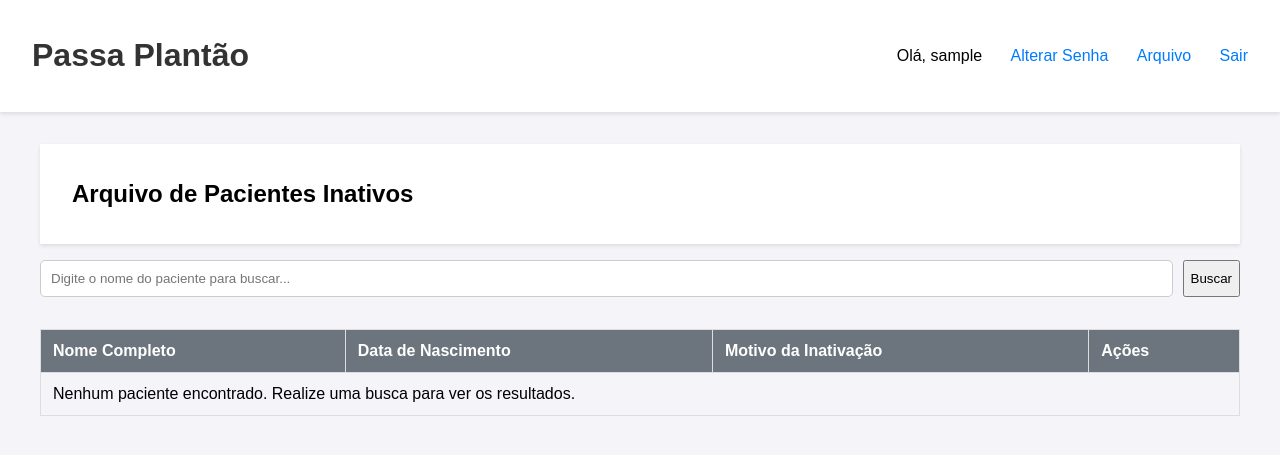
After one commit to programmertiago/app-fisio, a Flask app: page /arquivo in a window 1280 px wide. The commit adds this page. Shown: the top 455 px of the page. Run offline with Flask 3, Linux system fonts and the light colour scheme; the visitor is signed in with stand-in values (Sample User, id 1).

Commit message:
Finaliza funcionalidade de arquivo e busca de pacientes

```diff
--- a/app.py
+++ b/app.py
@@ -150,6 +150,25 @@ def painel_diario():
         p.atendimentos_hoje = {'manha': atendimento_hoje.turno_manha if atendimento_hoje else False, 'tarde': atendimento_hoje.turno_tarde if atendimento_hoje else False}
         painel[unidade].append(p)
     return render_template('painel_diario.html', painel=painel, hoje=hoje_str)
+
+@app.route('/arquivo')
+@login_required
+def arquivo():
+    # Pega o termo de busca da URL (ex: /arquivo?busca=joao)
+    termo_busca = request.args.get('busca', '')
+    pacientes_inativos = []
+
+    # Se houver um termo de busca, procura no banco
+    if termo_busca:
+        # O símbolo '%' é um coringa que significa "qualquer sequência de caracteres"
+        termo_like = f"%{termo_busca}%"
+        pacientes_inativos = Paciente.query.filter(
+            Paciente.status == 'Inativo',
+            Paciente.nome.like(termo_like)
+        ).all()
+
+    # Renderiza a página, passando a lista de pacientes (que pode estar vazia) e o termo de busca
+    return render_template('arquivo.html', pacientes=pacientes_inativos, busca=termo_busca)
 
 @app.route('/paciente/<int:paciente_id>')
 @login_required
--- /dev/null
+++ b/templates/arquivo.html
@@ -0,0 +1,51 @@
+{% extends 'base.html' %}
+
+{% block title %}Arquivo de Pacientes{% endblock %}
+
+{% block content %}
+<style>
+    /* Estilos que já conhecemos para tabelas e formulários */
+    .form-inline { display: flex; gap: 10px; margin-bottom: 2em; }
+    .form-inline input { flex-grow: 1; padding: 10px; border: 1px solid #ccc; border-radius: 5px; }
+    .table { width: 100%; border-collapse: collapse; }
+    .table th, .table td { padding: 12px; border: 1px solid #ddd; text-align: left; }
+    .table th { background-color: #6c757d; color: white; }
+</style>
+
+<div class="header" style="display: flex; justify-content: space-between; align-items: center; margin-bottom: 1em;">
+    <h2>Arquivo de Pacientes Inativos</h2>
+</div>
+
+<form method="GET" action="{{ url_for('arquivo') }}" class="form-inline">
+    <input type="text" name="busca" placeholder="Digite o nome do paciente para buscar..." value="{{ busca or '' }}">
+    <button type="submit" class="btn btn-primary">Buscar</button>
+</form>
+
+<table class="table">
+    <thead>
+        <tr>
+            <th>Nome Completo</th>
+            <th>Data de Nascimento</th>
+            <th>Motivo da Inativação</th>
+            <th>Ações</th>
+        </tr>
+    </thead>
+    <tbody>
+        {% for paciente in pacientes %}
+        <tr>
+            <td>{{ paciente.nome }}</td>
+            <td>{{ paciente.data_nascimento or 'N/A' }}</td>
+            <td>{{ paciente.motivo_inativacao }}</td>
+            <td>
+                <a href="{{ url_for('detalhes_paciente', paciente_id=paciente.id) }}">Ver Histórico</a>
+            </td>
+        </tr>
+        {% else %}
+        <tr>
+            <td colspan="4">Nenhum paciente encontrado. Realize uma busca para ver os resultados.</td>
+        </tr>
+        {% endfor %}
+    </tbody>
+</table>
+
+{% endblock %}
--- a/templates/base.html
+++ b/templates/base.html
@@ -23,6 +23,8 @@
         <span>Olá, {{ current_user.nome_completo }}</span>
 
         <a href="{{ url_for('alterar_senha') }}">Alterar Senha</a>
+
+        <a href="{{ url_for('arquivo') }}">Arquivo</a>
 
         {% if current_user.funcao == 'admin' %}
             {% if request.endpoint == 'lista_usuarios' or request.endpoint.startswith('admin.') %}
```
